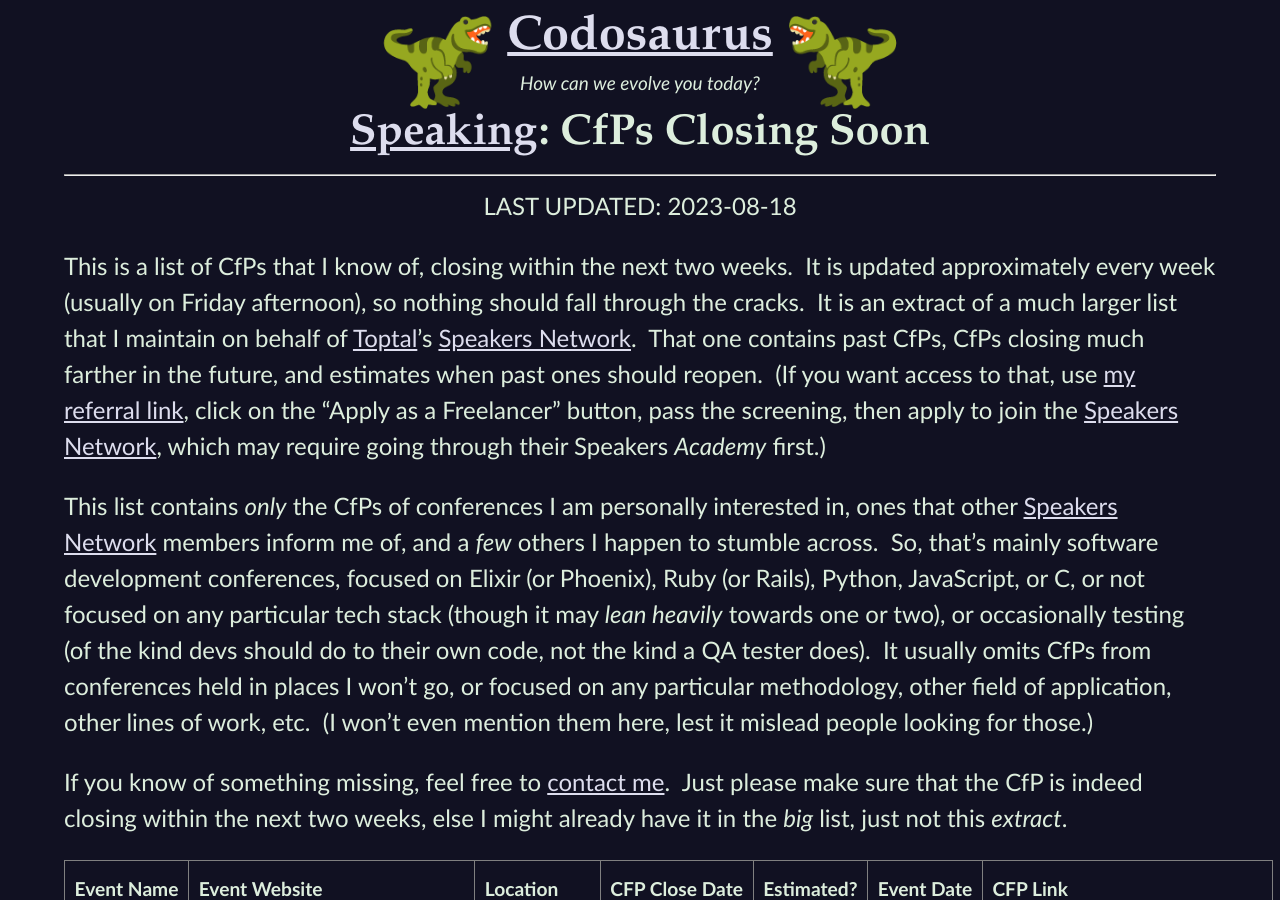
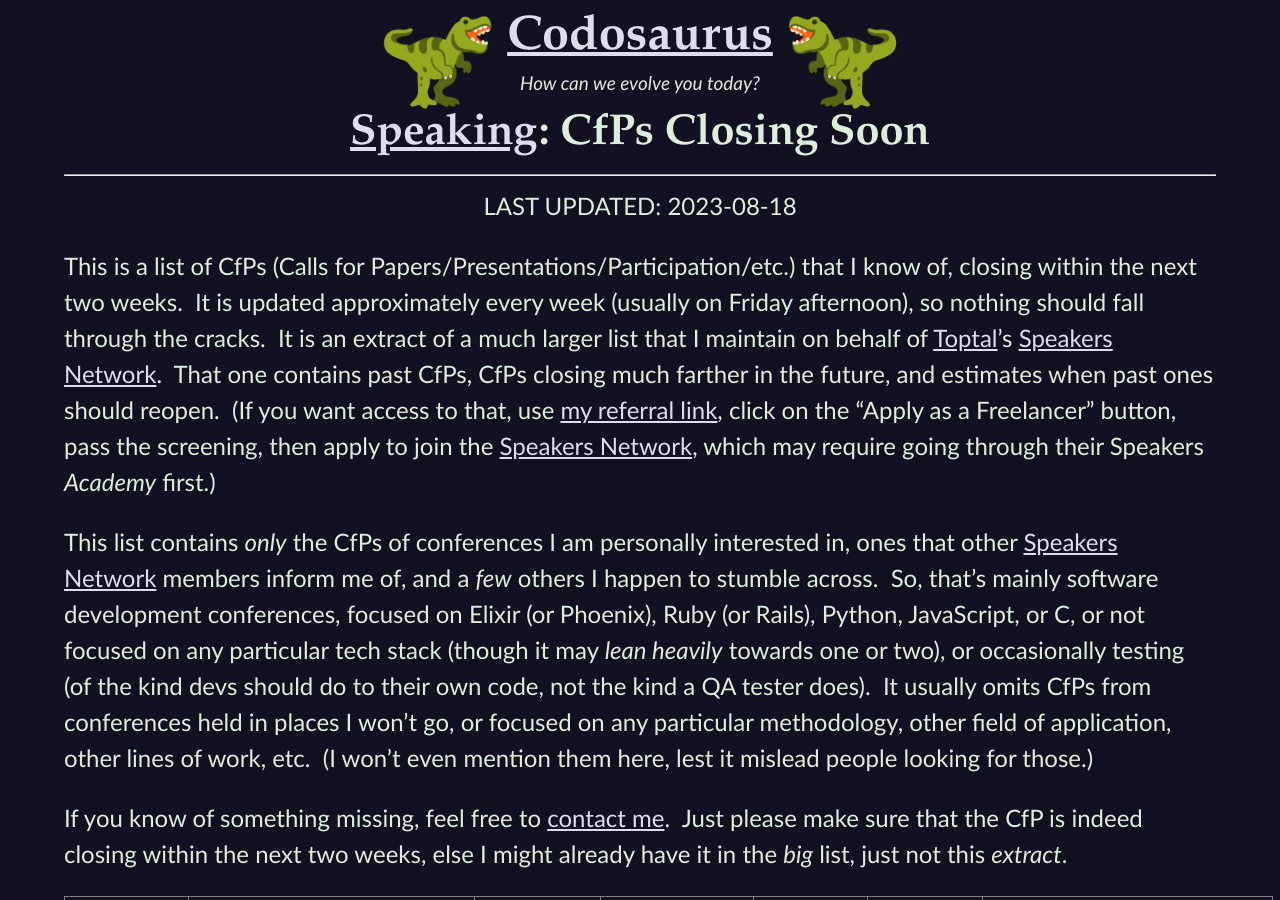
Before and after one commit to CodosaurusLLC/CodosaurusLLC.github.io, a Jekyll site: the page built from speaking/cfps-ending-soon.md, in a window 1280 px wide and 900 px high. Built offline with Jekyll 4.4.1, drawn with Linux system fonts in a browser that asks for light colours.

Commit message:
explain CfP term

```diff
--- a/speaking/cfps-ending-soon.md
+++ b/speaking/cfps-ending-soon.md
@@ -8,7 +8,9 @@
 
 <center>LAST UPDATED: 2023-08-18</center>
 
-This is a list of CfPs that I know of,
+This is a list of CfPs
+(Calls for Papers/Presentations/Participation/etc.)
+that I know of,
 closing within the next two weeks.&nbsp;
 It is updated approximately every week
 (usually on Friday afternoon),
```
